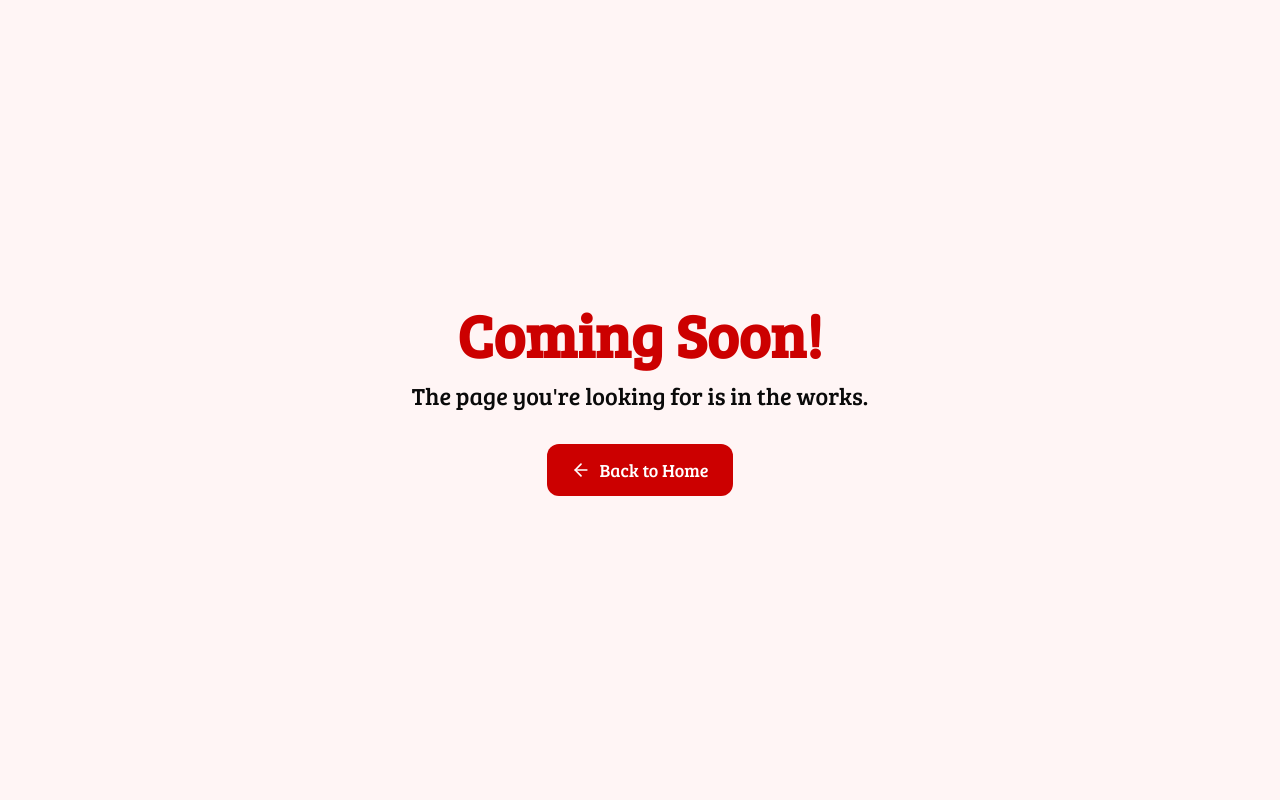
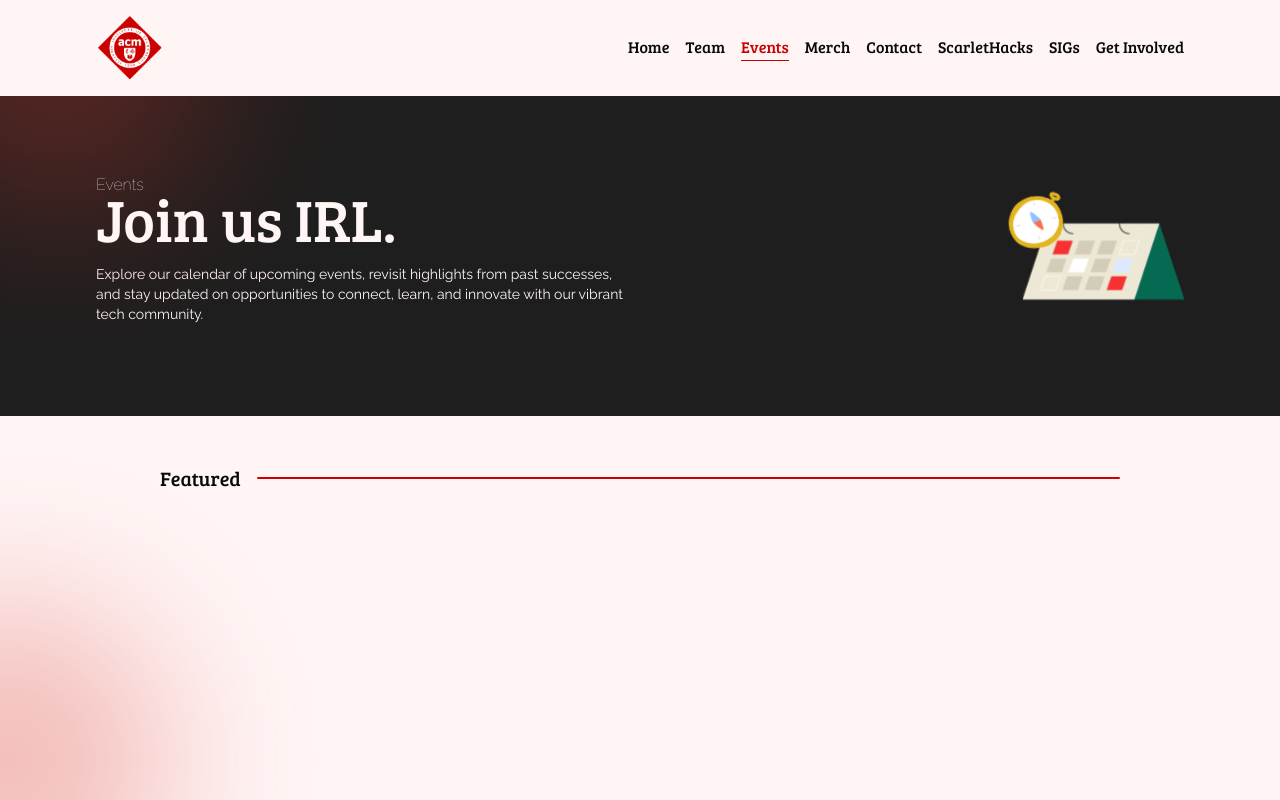
Before and after one commit to iitacm/iitacm1.github.io, a Next.js app: page /events in a window 1280 px wide. Before the commit this address had no page. Shown: the top 800 px of the page. Built offline with nearby package versions, Linux system fonts and the light colour scheme.

Commit message:
`Refactor: Remove redundant Footer imports and update styles`

```diff
--- /dev/null
+++ b/app/events/layout.tsx
@@ -0,0 +1,14 @@
+import { NavigationBar } from '@/components/ui/navigation-bar';
+
+const Layout = ({ children } : { children: React.ReactNode }) => {
+    return(
+        <div className="relative flex flex-col min-h-screen">
+            <NavigationBar />
+            <main className="relative flex-1 flex flex-col">
+                {children}
+            </main>
+        </div>
+    );
+}
+
+export default Layout;
--- /dev/null
+++ b/app/events/page.tsx
@@ -0,0 +1,35 @@
+import Image from 'next/image';
+import { FeaturedEventSection } from '@/components/events/featured-event';
+
+const Page = () => {
+    return(
+        <>
+        {/* Top left Blurred Circle */}
+        <div className="absolute top-[-100px] left-[-100px] w-80 h-80 bg-light-red rounded-full blur-[80px] opacity-30"></div>
+        {/* Mid left Blurred Circle */}
+        <div className="absolute top-[600px] left-[-150px] w-80 h-80 bg-light-red rounded-full blur-[80px] opacity-30"></div>
+
+        {/* Header */}
+        <div className="mt-24 px-8 text-background bg-fontcolor flex flex-col space-y-4 justify-center items-center w-full h-80 lg:px-24 lg:flex-row lg:justify-between lg:space-y-0">
+            <div className="w-full h-full flex flex-col justify-center lg:w-1/3 lg:flex-1">
+                <div className="relative">
+                    <span className="absolute top-[-15px] left-0 font-raleway font-thin">Events</span>
+                    <h3 className="text-6xl">Join us IRL.</h3>
+                </div>
+                <p className="font-raleway text-sm mt-4">
+                Explore our calendar of upcoming events, revisit highlights from past successes, and
+                stay updated on opportunities to connect, learn, and innovate with our vibrant tech community.
+                </p>
+            </div>
+            <div className="hidden flex-0 lg:flex w-full lg:w-1/2 justify-end">
+                <Image src="/event.svg" width={180} height={180} className="object-cover" alt="Event Picture" />
+            </div>
+        </div>
+
+        {/* Featured Event Section */}
+        <FeaturedEventSection />
+        </>
+    );
+}
+
+export default Page;
--- a/app/layout.tsx
+++ b/app/layout.tsx
@@ -2,6 +2,7 @@ import { Raleway } from "next/font/google";
 import localFont from 'next/font/local'
 import type { Metadata } from "next";
 import "./globals.css";
+import { Footer } from "@/components/ui/footer";
 
 export const metadata: Metadata = {
   title: "ACM Illinois Tech",
@@ -32,6 +33,7 @@ export default function RootLayout({
         className={`${raleway.variable} ${breeSerif.variable} antialiased`}
       >
         {children}
+        <Footer />
       </body>
     </html>
   );
--- a/app/page.tsx
+++ b/app/page.tsx
@@ -7,11 +7,10 @@ import Link from "next/link";
 import { Button } from "@/components/ui/button";
 import { TeamSection } from "@/components/team-section";
 import { NewsletterSignup } from "@/components/newsletter-signup";
-import { Footer } from "@/components/ui/footer";
 
 const Home = () => {
   return (
-    <div className="relative flex flex-col min-h-screen ">
+    <div className="relative flex flex-col min-h-screen">
       {/* Top left Blurred Circle */}
       <div className="absolute top-[-100px] left-[-100px] w-80 h-80 bg-light-red rounded-full blur-[80px] opacity-30"></div>
       {/* Mid left Blurred Circle */}
@@ -91,7 +90,7 @@ const Home = () => {
         </section>
 
         {/* Footer */}
-        <Footer />
+        {/* <Footer /> */}
       </main>
     </div>
   );
--- /dev/null
+++ b/components/events/featured-event.tsx
@@ -0,0 +1,12 @@
+// import Link from "next/link";
+
+export const FeaturedEventSection = () => {
+    return (
+        <section className="w-full my-8 px-8 lg:px-24 max-w-6xl mx-auto">
+            <div className="my-4 w-full flex items-center justify-center gap-4">
+                <h3 className="flex-0 text-xl">Featured</h3>
+                <div className="flex-1 w-full h-[2px] bg-accent-color-primary rounded-lg"></div>
+            </div>
+        </section>
+    );
+}
--- a/components/team-section.tsx
+++ b/components/team-section.tsx
@@ -33,7 +33,7 @@ const teamMembers = [
 export const TeamSection = () => {
   return (
     <section className="bg-background py-16 px-8 text-center">
-      <h2 className="text-2xl font-bold mb-6">Sneak peek of our Team</h2>
+      <h2 className="text-2xl mb-6">Sneak peek of our Team</h2>
 
       {/* Team Grid */}
       <div className="grid grid-cols-1 md:grid-cols-2 lg:grid-cols-3 gap-6 max-w-5xl mx-auto">
@@ -55,7 +55,7 @@ export const TeamSection = () => {
                 className="rounded-lg object-cover w-full h-full layout-fill"
             />
             </div>
-            <h3 className="text-lg font-bold mt-4 text-light-red">{member.role}</h3>
+            <h3 className="text-lg mt-4 text-light-red">{member.role}</h3>
             <p className="text-sm">{member.name}</p>
         </div>
         </Link>
--- a/components/ui/footer.tsx
+++ b/components/ui/footer.tsx
@@ -28,7 +28,7 @@ export const Footer = () => {
           <h3 className="text-base lg:text-lg tracking-wider">JOIN OUR MAILING LIST.</h3>
           <Button
             variant="outline"
-            className="border-red-500 text-red-500 hover:bg-red-500 hover:text-white px-6 py-2"
+            className="border-accent-color-primary text-accent-color-primary hover:bg-accent-color-primary hover:text-background px-6 py-2"
           >
             join now
           </Button>
```
Also changed, not shown: public/event.svg (added).
